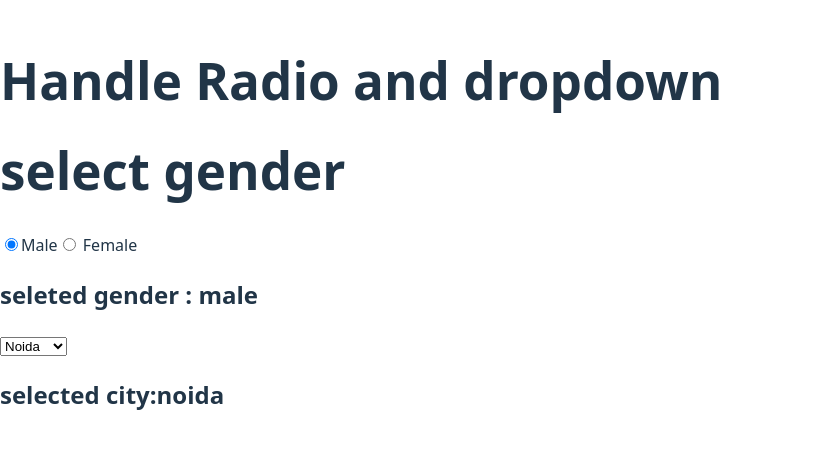
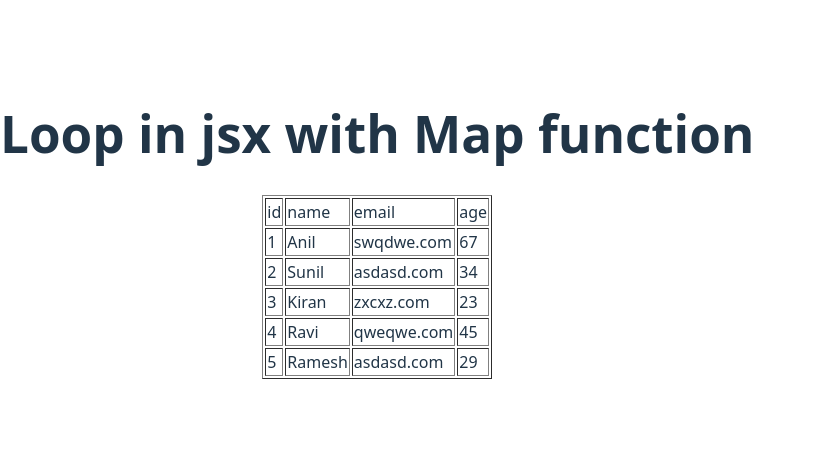
Before and after one commit to tanyaagraharicoder/react-cource, a React (Vite) app: page / in a window 1280 px wide. Shown: the part 175-624 px from the top of the page, without its empty margins (0-814 px from the left). Built offline with nearby package versions, Linux system fonts and the light colour scheme.

Commit message:
loops in jsx with map function

```diff
--- a/src/App.jsx
+++ b/src/App.jsx
@@ -1,40 +1,44 @@
-import CheckBox from "./Checkbox";
-import { useState } from "react";
+
 
 function App() {
-  const [gender, setGender] = useState("male");
-  const [city, setCity] = useState("noida");
+  const userName=['Anil','Sunil','Kiran','Ravi','Ramesh'];
+  const userData=[
+    {name :'Anil', age :67, email: "swqdwe.com",id: 1 },
+    {name :'Sunil', age :34, email: "asdasd.com",id: 2 },
+    {name :'Kiran', age :23, email: "zxcxz.com",id: 3 },
+    {name :'Ravi', age :45, email:" qweqwe.com",id: 4 },
+    {name :'Ramesh', age :29, email:" asdasd.com",id: 5 },
+  ]
+
+
 
   return (
     <>
-      <h1> Handle Radio and dropdown </h1>
-      <h1> select gender</h1>
-      <input
-        type="radio"
-        onChange={(event) => setGender(event.target.value)}
-        value={"male"}
-        checked={gender == "male"}
-        name="gender"
-        id="male"
-      />
-      <label htmlFor="male">Male</label>
-      <input
-        type="radio"
-        name="gender"
-        onChange={(event) => setGender(event.target.value)}
-        value={"female"}
-        checked={gender == "female"}
-        id="female"
-      />
-      <label htmlFor="female"> Female</label>
-      <h2> seleted gender : {gender}</h2>
-      <select defaultValue={"noida"} onChange={(event)=> setCity(event.target.value)}>
-        <option value="bnaras">bnaras</option>
-        <option value="jaunpur">jaunpur</option>
-        <option value="noida">Noida</option>
-        <br /> <br />
-      </select>
-        <h2>selected city:{city}</h2>
+    <h1> Loop in jsx with Map function</h1>
+
+     <table border={1} style={{margin:'auto'}}>
+      <thead>
+        <tr>
+          <td> id</td>
+          <td> name </td>
+          <td> email </td>
+          <td> age </td>
+
+        </tr>
+      </thead>
+      <tbody>
+       {
+        userData.map((user)=>(
+          <tr key={user.id}>
+            <td>{user.id}</td>
+            <td>{user.name}</td>
+            <td>{user.email}</td>
+            <td>{user.age}</td>
+          </tr>
+        ))
+       }
+      </tbody>
+     </table>
     </>
   );
 }
```
